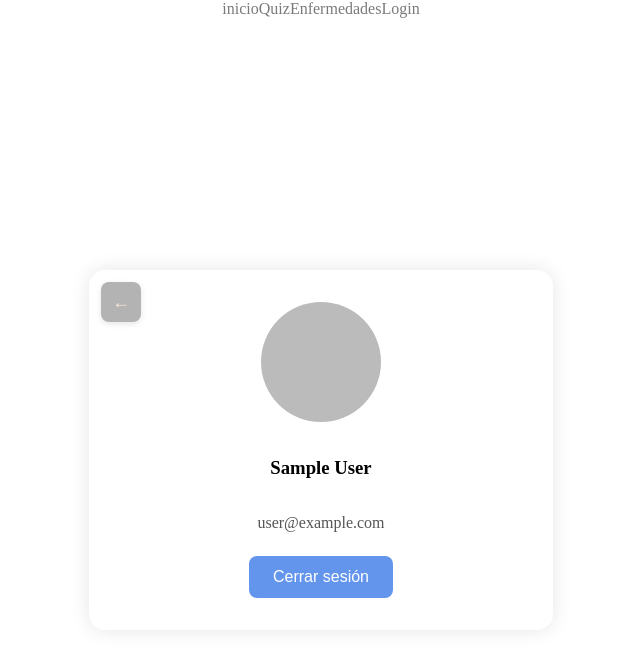
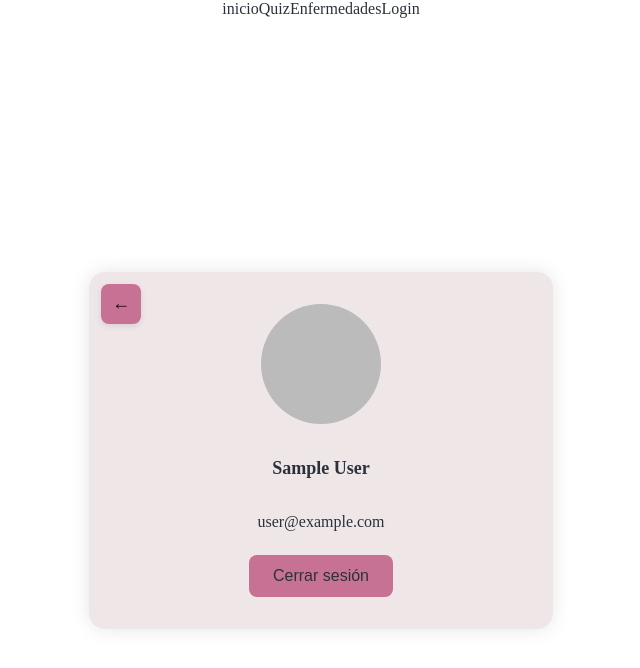
Before and after one commit to DaniJER/CardioXplore3D, a React (Vite) app: page /profile in a window 1280 px wide. Shown: the top 668 px of the page, without its empty margins (319-959 px from the left). Built offline with nearby package versions, Linux system fonts and the light colour scheme; no server answers; sample sign-in values are in the browser's storage.

Commit message:
refactor styles to use CSS variables for consistency and maintainability

```diff
--- a/src/App.css
+++ b/src/App.css
@@ -21,25 +21,3 @@
 .CardioXplore3D {
   size: 350px;
 }
-@keyframes logo-spin {
-  from {
-    transform: rotate(0deg);
-  }
-  to {
-    transform: rotate(360deg);
-  }
-}
-
-@media (prefers-reduced-motion: no-preference) {
-  a:nth-of-type(2) .logo {
-    animation: logo-spin infinite 20s linear;
-  }
-}
-
-.card {
-  padding: 2em;
-}
-
-.read-the-docs {
-  color: #888;
-}
--- a/src/components/LoadingSpinner.css
+++ b/src/components/LoadingSpinner.css
@@ -4,12 +4,11 @@
     justify-content: center;
     align-items: center;
     height: 100vh;
-    background-color: #F8FAFC;
   }
 
   .spinner {
-    border: 5px solid #CBD5E1;
-    border-bottom: 5px solid #0A84FF;
+    border: 5px solid var(--secondary-color);
+    border-bottom: 5px solid var(--primary-color);
     border-radius: 50%;
     width: 50px;
     height: 50px;
--- a/src/index.css
+++ b/src/index.css
@@ -1,3 +1,14 @@
+:root {
+  --primary-color: #C77294;
+  --secondary-color: #CFAAD0;
+  --background-color: #EFE6E8;
+  --text-color: #2B313B;
+  --H1-H2-font: "Andika";
+  --H3-H4-font: "Encode Sans Expanded";
+  --texto-body-font: "Amiko";
+  --buttons-label-font: "Atkinson Hyperlegible";
+}
+
 html,
 body,
 #root {
@@ -10,30 +21,49 @@ body,
 
 }
 
-h1 {
+h1,
+h2 {
+  font-family: var(--H1-H2-font);
   font-size: xx-large;
-  color: cornflowerblue;
+  color: var(--primary-color);
+
+}
+
+h3,
+h4 {
+  font-family: var(--H3-H4-font);
+  font-size: large;
+  color: var(--text-color);
 
 }
 
 span {
+  font-family: var(--H3-H4-font);
   font-size: large;
-  color: darkblue;
+  color: var(--text-color);
 }
 
 p {
+  font-family: var(--texto-body-font);
   font-size: medium;
-  color: darkslategrey;
+  color: var(--text-color);
 
 }
 
 a {
-  color: rgb(122, 122, 122);
+  font-family: var(--texto-body-font);
+  color: var(--text-color);
   font-size: medium;
   text-decoration: none;
 }
 
+a:hover {
+  color: var(--secondary-color);
+  text-decoration: underline;
+}
+
 li {
+  font-family: var(--texto-body-font);
   list-style-type: none;
 
 }
@@ -44,15 +74,13 @@ button {
   outline: none;
   align-items: center;
   justify-content: center;
-  background-color: cornflowerblue;
+  background-color: var(--primary-color);
   border: none;
   padding: 1rem;
   text-align: center;
-  color: antiquewhite;
   font-size: large;
-
 }
 
 button:hover {
-  background-color: darkblue;
+  background-color: var(--secondary-color);
 }
--- a/src/pages/login/login.css
+++ b/src/pages/login/login.css
@@ -19,7 +19,7 @@
     border-radius: 20px;
     -webkit-box-sizing: border-box;
     box-sizing: border-box;
-    color: #1f1f1f;
+    color: var(--text-color);
     cursor: pointer;
     font-family: 'Roboto', arial, sans-serif;
     font-size: 14px;
--- a/src/pages/not-found/NotFound.css
+++ b/src/pages/not-found/NotFound.css
@@ -5,11 +5,10 @@
     height: 80vh;
     text-align: center;
     padding: 2rem;
-    background-color: #f0f4fc;
 }
 
 .not-found-content {
-    background: white;
+    background-color: var(--background-color);
     padding: 3rem;
     border-radius: 1.5rem;
     box-shadow: 0 0 20px rgba(100, 149, 237, 0.3);
@@ -20,12 +19,9 @@
 .not-found-title {
     font-size: 6rem;
     margin-bottom: 1rem;
-    color: cornflowerblue;
 }
 
 .not-found-message {
-    font-size: 1.25rem;
-    color: darkslategrey;
     margin-bottom: 2rem;
 }
 
@@ -37,6 +33,5 @@
 }
 
 .not-found-button:hover {
-    background-color: darkblue;
     transform: scale(1.03);
 }
--- a/src/pages/profile/profile.css
+++ b/src/pages/profile/profile.css
@@ -13,7 +13,7 @@
     justify-content: center;
     text-align: center;
     align-items: center;
-    background-color: #ffffff;
+    background-color: var(--background-color);
     padding: 2rem;
     border-radius: 16px;
     box-shadow: 0 0 20px rgba(0, 0, 0, 0.1);
@@ -27,8 +27,6 @@
     height: 40px;
     top: 12px;
     left: 12px;
-    color: antiquewhite;
-    background-color: rgb(179, 179, 179);
     border: none;
     border-radius: 8px;
     font-weight: bold;
@@ -39,11 +37,6 @@
     box-shadow: 0 2px 6px rgba(0, 0, 0, 0.1);
 }
 
-.back-button:hover {
-    background-color: gray;
-}
-
-
 .profile-picture {
     width: 120px;
     height: 120px;
@@ -52,27 +45,15 @@
     margin-bottom: 1rem;
 }
 
-.profile-card h2 {
-    font-size: 1.5rem;
-    margin-bottom: 0.5rem;
-}
-
 .profile-card p {
-    font-size: 1rem;
-    color: #555;
     margin-bottom: 1.5rem;
 }
 
 .profile-card button:not(.back-button) {
-    background-color: cornflowerblue;
-    color: white;
+    color: var(--text-color);
     border: none;
     padding: 0.75rem 1.5rem;
     font-size: 1rem;
     border-radius: 8px;
     cursor: pointer;
 }
-
-.profile-card button:not(.back-button):hover {
-    background-color: darkblue;
-}
```
